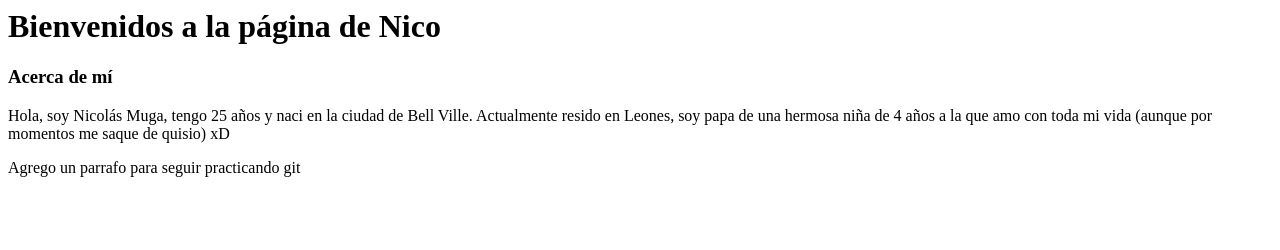
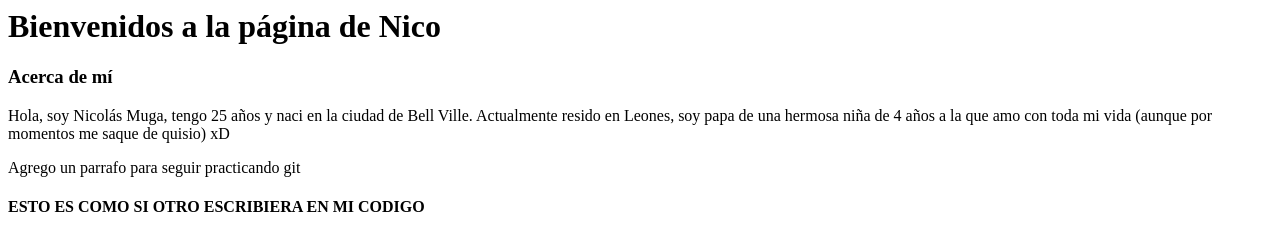
Before and after one commit to NicoMuga0811/MiPropiaPagina, a plain HTML site: page index.html in a window 1280 px wide. Drawn offline with Linux system fonts and the light colour scheme.

Commit message:
otro le agrega un titulo

```diff
--- a/index.html
+++ b/index.html
@@ -13,5 +13,8 @@
      <div>
         <p>Agrego un parrafo para seguir practicando git</p>
      </div>
+     <div>
+      <h4>ESTO ES COMO SI OTRO ESCRIBIERA EN MI CODIGO</h4>
+     </div>
 </body>
 </html>
```
